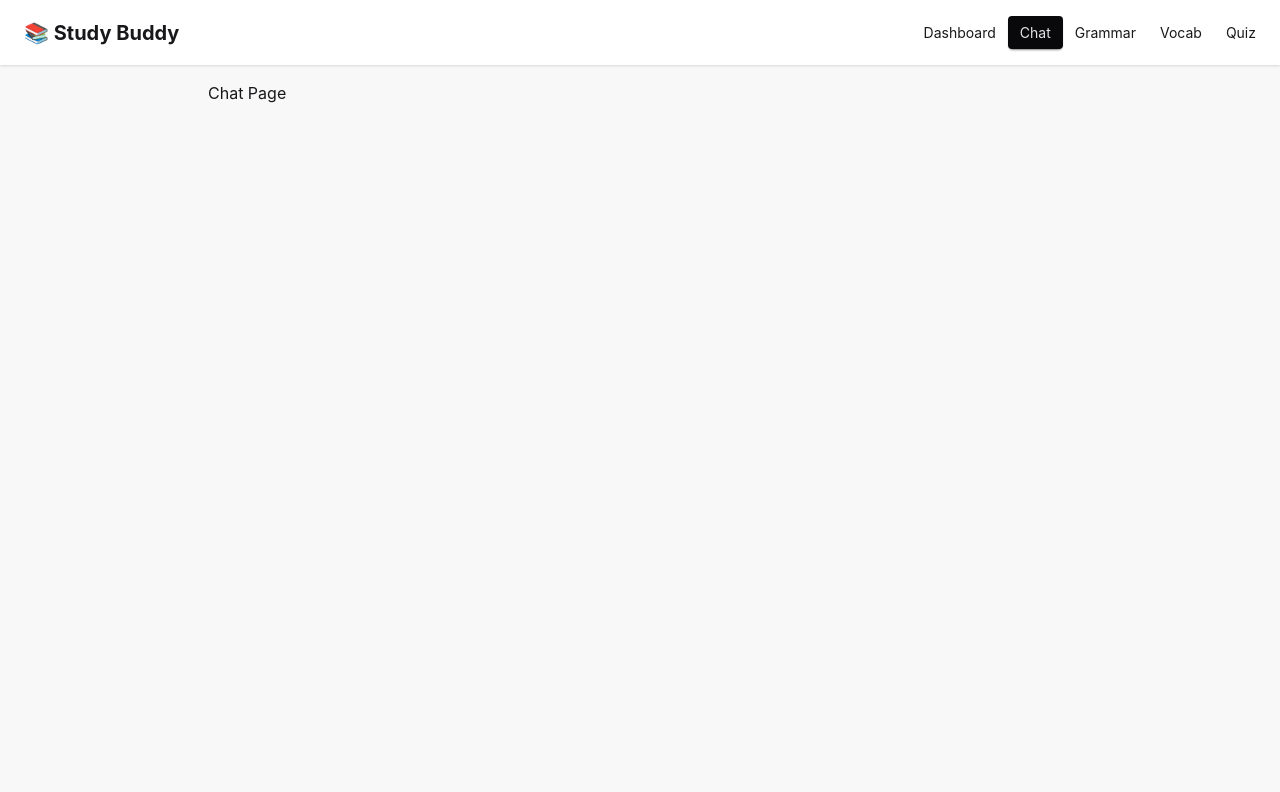
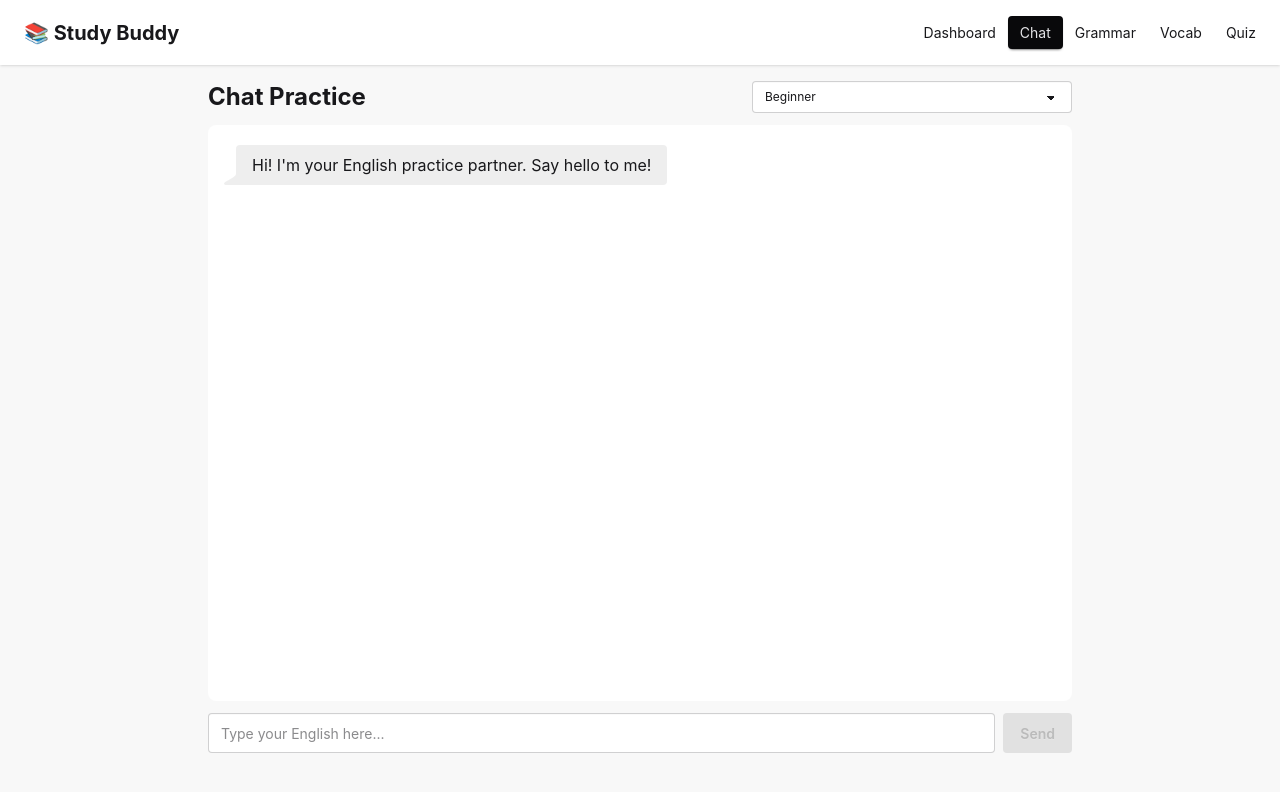
Before and after one commit to paingzinyemaung/study-buddy, a React (Vite) app: page /chat in a window 1280 px wide. Shown: the top 792 px of the page. Built offline with nearby package versions, Linux system fonts and the light colour scheme; no server answers.

Commit message:
feat: connect Gemini API to chat

```diff
--- /dev/null
+++ b/src/components/ChatBubble.tsx
@@ -0,0 +1,16 @@
+import type { Message } from '../types';
+
+export default function ChatBubble({ message }: { message: Message }) {
+  const isUser = message.role === 'user';
+  return (
+    <div className={`chat ${isUser ? 'chat-end' : 'chat-start'}`}>
+      <div
+        className={`chat-bubble whitespace-pre-wrap ${
+          isUser ? 'chat-bubble-primary' : ''
+        }`}
+      >
+        {message.content}
+      </div>
+    </div>
+  );
+}
--- /dev/null
+++ b/src/lib/ai.ts
@@ -0,0 +1,64 @@
+import type { Message, Level } from '../types';
+
+const API_KEY = import.meta.env.VITE_GEMINI_API_KEY as string | undefined;
+// console.log('env keys:', Object.keys(import.meta.env));
+const MODEL =
+  (import.meta.env.VITE_GEMINI_MODEL as string | undefined) ??
+  'gemini-3.5-flash-lite';
+
+const SYSTEM_PROMPTS: Record<Level, string> = {
+  beginner:
+    'You are a friendly English speaking partner for a Burmese beginner. ' +
+    'Use very simple words and short sentences (max 2-3 sentences). ' +
+    'Ask one easy question at the end to keep the conversation going. ' +
+    'If the user made a grammar mistake, add one short correction at the end in this format: ' +
+    "'Correction: <corrected sentence>'.",
+  intermediate:
+    'You are a friendly English conversation partner for an intermediate learner. ' +
+    'Use natural everyday English and keep replies short (3-4 sentences). ' +
+    'Ask a follow-up question. If the user made a mistake, ' +
+    "add a brief note at the end in this format: 'Tip: <explanation>'.",
+};
+
+export async function askAI(
+  messages: Message[],
+  level: Level,
+): Promise<string> {
+  if (!API_KEY) throw new Error('Missing VITE_GEMINI_API_KEY in .env');
+
+  // Gemini ကို ပထမဆုံး message က user ဖြစ်ရမယ်၊
+  // ဒါကြောင့် အစက assistant greeting ကို ချန်ထားမယ်
+  const firstUser = messages.findIndex((m) => m.role === 'user');
+  const history = firstUser === -1 ? [] : messages.slice(firstUser);
+
+  const res = await fetch(
+    `https://generativelanguage.googleapis.com/v1beta/models/${MODEL}:generateContent`,
+    {
+      method: 'POST',
+      headers: {
+        'Content-Type': 'application/json',
+        'x-goog-api-key': API_KEY,
+      },
+      body: JSON.stringify({
+        systemInstruction: { parts: [{ text: SYSTEM_PROMPTS[level] }] },
+        contents: history.map((m) => ({
+          role: m.role === 'user' ? 'user' : 'model',
+          parts: [{ text: m.content }],
+        })),
+      }),
+    },
+  );
+
+  if (!res.ok) {
+    const detail = await res.text();
+    throw new Error(`Gemini ${res.status}: ${detail}`);
+  }
+
+  const data = await res.json();
+  const text: string | undefined = data.candidates?.[0]?.content?.parts
+    ?.map((p: { text?: string }) => p.text ?? '')
+    .join('');
+
+  if (!text) throw new Error('Empty response from Gemini');
+  return text;
+}
--- a/src/pages/Chat.tsx
+++ b/src/pages/Chat.tsx
@@ -1,9 +1,110 @@
-const Chat = () => {
+import { useEffect, useRef, useState } from 'react';
+import ChatBubble from '../components/ChatBubble';
+import { askAI } from '../lib/ai';
+import type { Message, Level } from '../types';
+
+export default function Chat() {
+  const [messages, setMessages] = useState<Message[]>([
+    {
+      id: crypto.randomUUID(),
+      role: 'assistant',
+      content: "Hi! I'm your English practice partner. Say hello to me!",
+    },
+  ]);
+  const [input, setInput] = useState('');
+  const [loading, setLoading] = useState(false);
+  const [level, setLevel] = useState<Level>('beginner');
+  const bottomRef = useRef<HTMLDivElement>(null);
+
+  // message အသစ်ရောက်တိုင်း အောက်ဆုံးကို scroll လုပ်
+  useEffect(() => {
+    bottomRef.current?.scrollIntoView({ behavior: 'smooth' });
+  }, [messages, loading]);
+
+  async function handleSend() {
+    const text = input.trim();
+    if (!text || loading) return;
+
+    const userMsg: Message = {
+      id: crypto.randomUUID(),
+      role: 'user',
+      content: text,
+    };
+    const next = [...messages, userMsg];
+    setMessages(next);
+    setInput('');
+    setLoading(true);
+
+    try {
+      const reply = await askAI(next, level);
+      setMessages((prev) => [
+        ...prev,
+        { id: crypto.randomUUID(), role: 'assistant', content: reply },
+      ]);
+    } catch (e) {
+      console.error(e);
+      setMessages((prev) => [
+        ...prev,
+        {
+          id: crypto.randomUUID(),
+          role: 'assistant',
+          content: 'Sorry, something went wrong. Please try again.',
+        },
+      ]);
+    } finally {
+      setLoading(false);
+    }
+  }
+
+  function handleKeyDown(e: React.KeyboardEvent<HTMLInputElement>) {
+    if (e.key === 'Enter') handleSend();
+  }
+
   return (
-    <>
-      <h1>Chat Page</h1>
-    </>
+    <div className="flex flex-col h-[calc(100vh-8rem)]">
+      <div className="flex items-center justify-between mb-3">
+        <h1 className="text-2xl font-bold">Chat Practice</h1>
+        <select
+          className="select select-bordered select-sm"
+          value={level}
+          onChange={(e) => setLevel(e.target.value as Level)}
+        >
+          <option value="beginner">Beginner</option>
+          <option value="intermediate">Intermediate</option>
+        </select>
+      </div>
+
+      <div className="flex-1 overflow-y-auto bg-base-100 rounded-box p-4">
+        {messages.map((m) => (
+          <ChatBubble key={m.id} message={m} />
+        ))}
+        {loading && (
+          <div className="chat chat-start">
+            <div className="chat-bubble">
+              <span className="loading loading-dots loading-sm"></span>
+            </div>
+          </div>
+        )}
+        <div ref={bottomRef} />
+      </div>
+
+      <div className="flex gap-2 mt-3">
+        <input
+          className="input input-bordered flex-1"
+          placeholder="Type your English here..."
+          value={input}
+          onChange={(e) => setInput(e.target.value)}
+          onKeyDown={handleKeyDown}
+          disabled={loading}
+        />
+        <button
+          className="btn btn-primary"
+          onClick={handleSend}
+          disabled={loading || !input.trim()}
+        >
+          Send
+        </button>
+      </div>
+    </div>
   );
-};
-
-export default Chat;
+}
--- /dev/null
+++ b/src/types/index.ts
@@ -0,0 +1,7 @@
+export type Message = {
+  id: string;
+  role: 'user' | 'assistant';
+  content: string;
+};
+
+export type Level = 'beginner' | 'intermediate';
```
Also changed, not shown: 1 other file (tests, documents, lock files or other folders).
